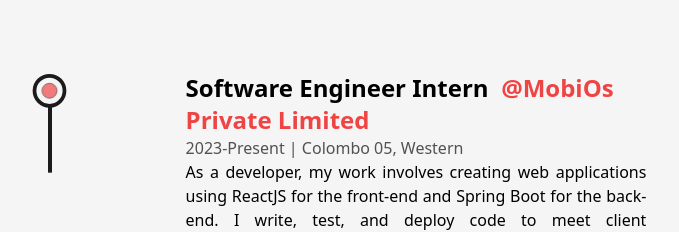
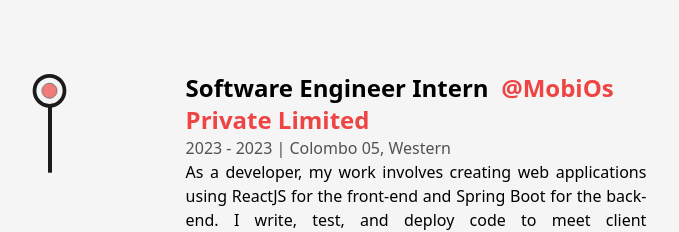
Before and after one commit to Madura-Prasad/Next.js-Portfolio, a Next.js app: page /about in a window 1280 px wide. Shown: the part 2540-2772 px from the top of the page, without its empty margins (244-923 px from the left). Built offline with nearby package versions, Linux system fonts and the light colour scheme.

Commit message:
Update Experience.js

```diff
--- a/src/component/Experience.js
+++ b/src/component/Experience.js
@@ -45,7 +45,7 @@
             position="Software Engineer Intern"
             companyLink="https://www.linkedin.com/company/mobios-lk/"
             company="mobiOs Private Limited"
-            time="2023-present"
+            time="2023 - 2023"
             address="Colombo 05, Western"
             work="As a developer, my work involves creating web applications using ReactJS for the front-end and Spring Boot for the back-end. I write, test, and deploy code to meet client requirements, collaborating with other team members to ensure high-quality final products."
           />
```
